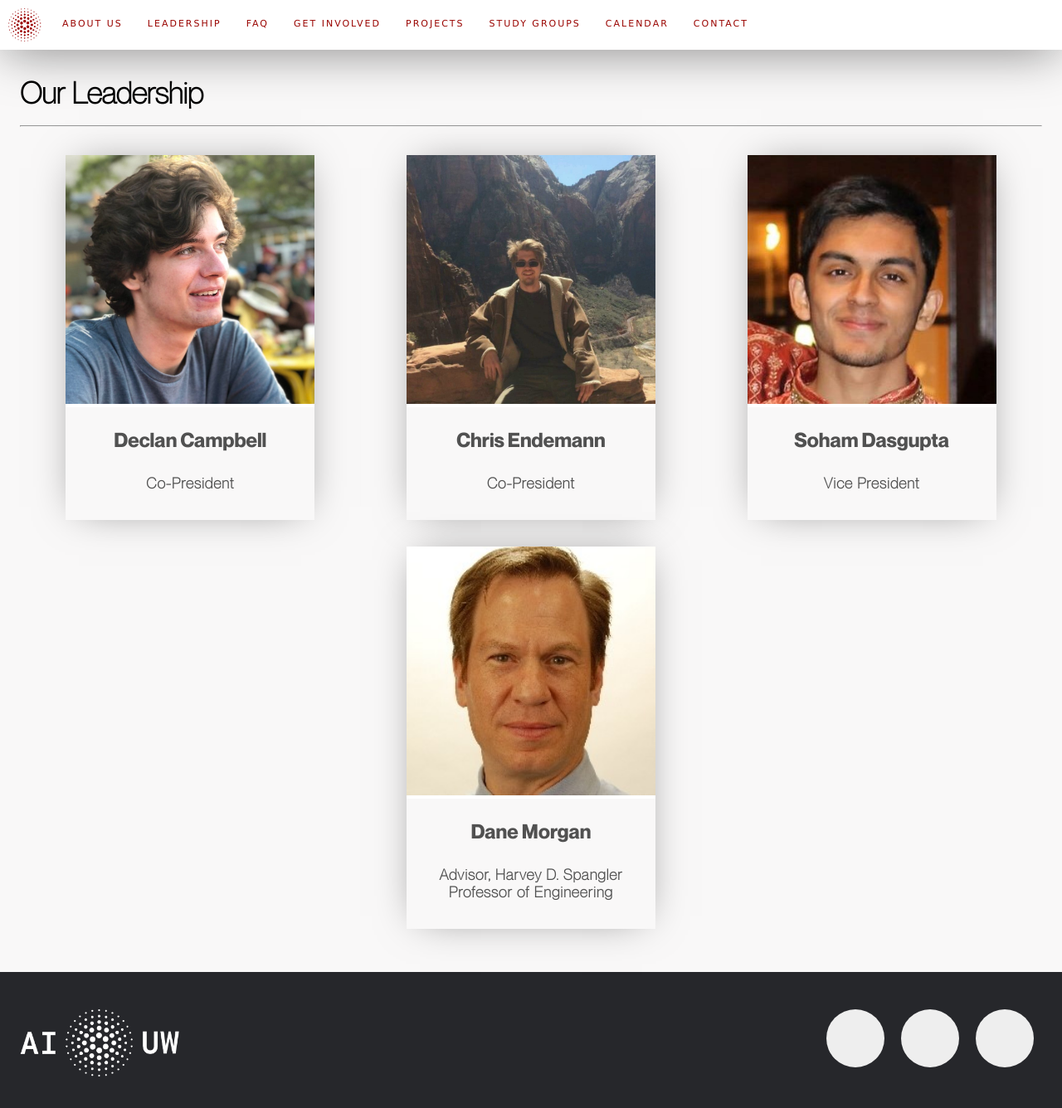
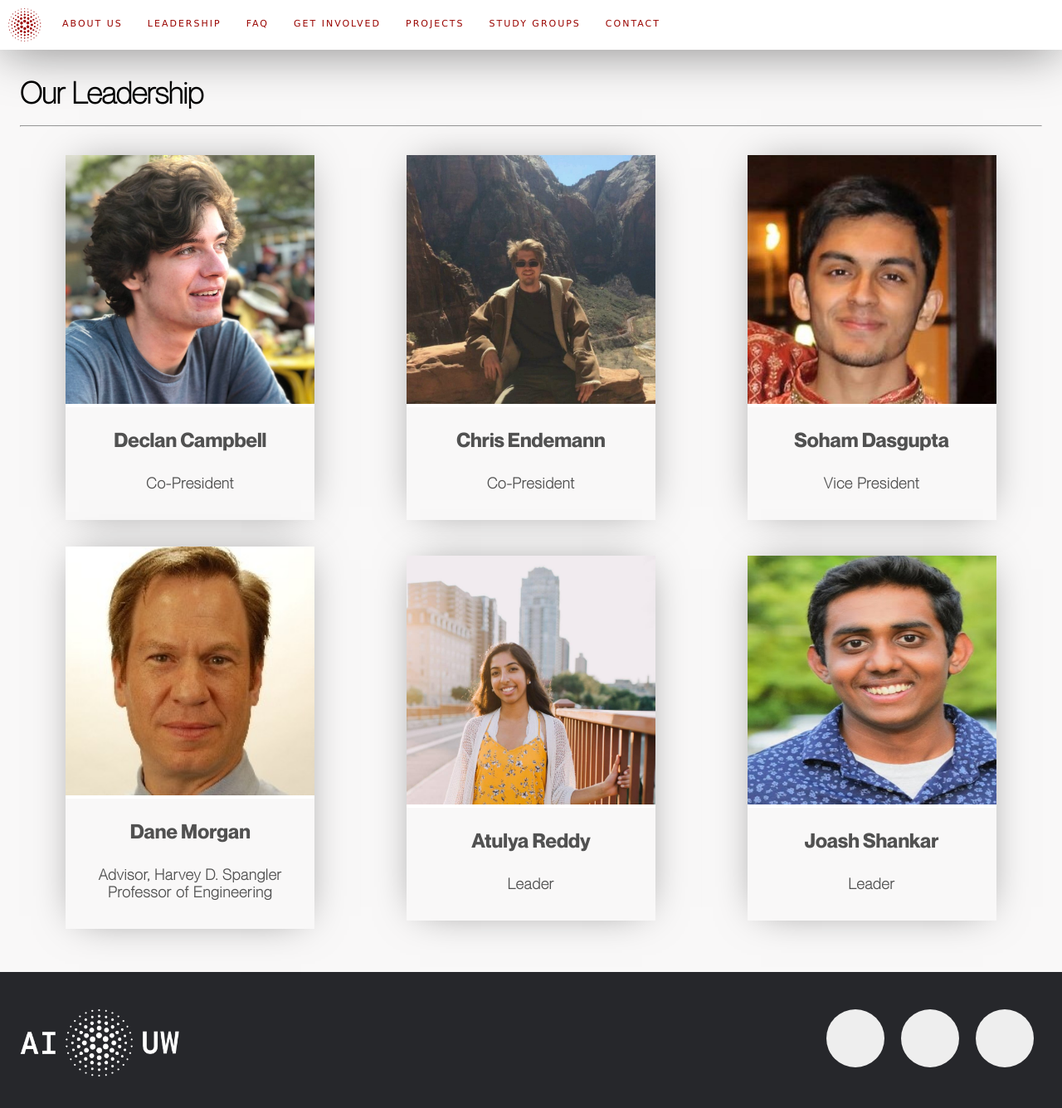
Before and after one commit to aiclubuwmadison/aiclubuwmadison.github.io, a React (Create React App) app: page /leadership in a window 1280 px wide. Shown: the top 1336 px of the page at 83% size. Built offline with nearby package versions, Linux system fonts and the light colour scheme.

Commit message:
Removed calendar section

```diff
--- a/src/App.js
+++ b/src/App.js
@@ -48,10 +48,6 @@ function App() {
               <Projects/>
               <Footer></Footer>
             </Route>
-            <Route path="/calendar">
-              <Calendar/>
-              <Footer></Footer>
-            </Route>
             <Route path="/study">
               <StudyGroups/>
               <Footer></Footer>
--- a/src/components/About.js
+++ b/src/components/About.js
@@ -41,8 +41,7 @@ const About = () => {
             </Header>
             <Subheader> Who We Are</Subheader>
             <BodyText>
-                AI@UW is a student organization at the University of Wisconsin – Madison committed to educating and bringing together students of all backgrounds with an interest in Artificial Intelligence. Artificial intelligence, far from being science fiction, is a technology with the potential to transform the economy and improve our lives. AI@UW aims to build a community at UW around a common interest in Artificial Intelligence. Starting as half a dozen students in the Fall of 2017, we have since attracted over 350 students of all skill levels and backgrounds; from freshmen to grad students, any and all students are welcome to join. <br/><br/>
-            </BodyText>
+                AI @ UW is a student organization at the University of Wisconsin-Madison. We aim to build a community of students from all backgrounds united by a shared interest in AI. Starting as just 7 undergrads in 2017, we have since expanded our reach to over 500 undergrads, graduate students, and faculty. We pride ourselves on our interdisciplinary approach to learning and building -- people of all backgrounds and academics interests have a place in our organization.            </BodyText>
             <Subheader> What We Do</Subheader>
             <BodyText>
                 AI@UW offers regular public events which are the perfect opportunity to learn more about AI or meet others with a shared interest in AI. For members who want to gain experience using machine learning tools or simply want to add to their project portfolios, we always have a number of exciting project groups which you can join. Past project groups have built tools to identify skin tumors using computer vision, predict the movement of the stock market using reinforcement learning, generate novel music using recurrent neural networks, and more! If you don’t have much programming experience or are unfamiliar with machine learning but want to learn more, several study groups meet regularly to discuss topics related to AI or work through MOOC’s together. Past study groups have worked through Andrew Ng’s Machine Learning course, discussed the relationship between neuroscience and AI, and read Sutton’s reinforcement learning textbook.
--- a/src/components/Calendar.js
+++ /dev/null
@@ -1,21 +0,0 @@
-import React from 'react';
-import { Container } from '@material-ui/core';
-import Header from './typographic/Header';
-import BodyText from './typographic/BodyText';
-
-const Calendar = () => {
-    return (
-        <Container>
-            <Header> Event Calendar </Header>
-            <BodyText>
-                Stay up to date on all AI@UW events! Click the "+GoogleCalendar" button in the bottom right to add this to your personal calendar.
-            </BodyText>
-            <div style={{padding: 15, paddingBottom: 25}}>
-                <iframe src="https://calendar.google.com/calendar/embed?src=aiclubuwmadison%40gmail.com&ctz=America%2FChicago"
-                    width="100%" height="600px" frameborder="0" scrolling="no" title="AI@UW Google Calendar"></iframe>
-            </div>
-        </Container>
-    );
-};
-
-export default Calendar;
--- a/src/components/Leadership.js
+++ b/src/components/Leadership.js
@@ -13,14 +13,14 @@ const Leadership = () => {
             </Header>
             <Grid container direction="column" justify="center" alignItems="center">
                 <Grid container direction="row" justify="center" alignItems="center">
-                    <Grid item xs={4}>
+                    <Grid item xs>
                         <Portrait
                             file="declan.jpg"
                             title="Co-President"
                             name="Declan Campbell"
                         />
                     </Grid>
-                    <Grid item xs={4}>
+                    <Grid item xs>
                         <Portrait
                             file="chris.jpg"
                             title="Co-President"
@@ -28,7 +28,7 @@ const Leadership = () => {
                             link="https://www.linkedin.com/in/chris-endemann"
                         />
                     </Grid>
-                    <Grid item xs={4}>
+                    <Grid item xs>
                         <Portrait
                             file="soham.jpg"
                             title="Vice President"
@@ -38,12 +38,28 @@ const Leadership = () => {
                     </Grid>
                 </Grid>
                 <Grid container direction="row" justify="center" alignItems="center">
-                    <Grid item xs={4}>
+                    <Grid item xs>
                         <Portrait
                             file="dane.jpg"
                             title="Advisor, Harvey D. Spangler Professor of Engineering"
                             name="Dane Morgan"
                             link="https://directory.engr.wisc.edu/mse/faculty/morgan_dane"
+                        />
+                    </Grid>
+                    <Grid item xs>
+                        <Portrait
+                            file="atulya.jpg"
+                            title="Leader"
+                            name="Atulya Reddy"
+                            link="https://www.linkedin.com/in/atulyareddy"
+                        />
+                    </Grid>
+                    <Grid item xs>
+                        <Portrait
+                            file="joash.jpg"
+                            title="Leader"
+                            name="Joash Shankar"
+                            link="https://www.linkedin.com/in/joash-shankar/"
                         />
                     </Grid>
                 </Grid>
--- a/src/components/Nav.js
+++ b/src/components/Nav.js
@@ -70,7 +70,6 @@ const Nav = () => {
                         <Link to ="/involvement">GET INVOLVED</Link>
                         <Link to ="/projects">PROJECTS</Link>
                         <Link to ="/study">STUDY GROUPS</Link>
-                        <Link to ="/calendar">CALENDAR</Link>
                         <Link to ="/contact">CONTACT</Link>
                     </>
                 ) : (
@@ -88,7 +87,6 @@ const Nav = () => {
                         <Link to ="/involvement">GET INVOLVED</Link>
                         <Link to ="/projects">PROJECTS</Link>
                         <Link to ="/study">STUDY GROUPS</Link>
-                        <Link to ="/calendar">CALENDAR</Link>
                         <Link to ="/contact">CONTACT</Link>
                     </Menu>
                 )
```
Also changed, not shown: public/images/portraits/atulya.jpg (added), public/images/portraits/joash.jpg (added).
